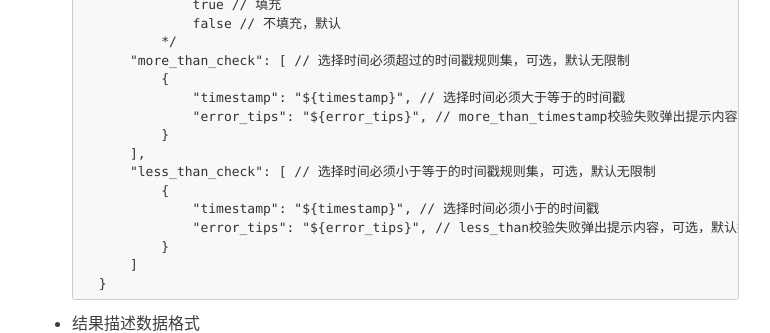
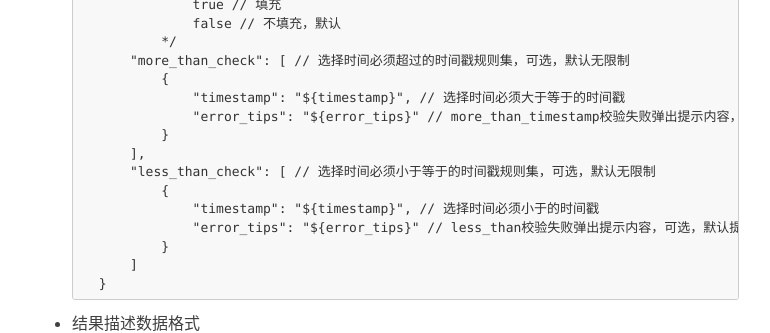
Before and after one commit to imfms/imfms.github.io, a Jekyll site: the page built from _posts/2017-05-22-form-guide.markdown, in a window 1280 px wide and 1400 px high, scrolled down 1869 px. Shown: the part 337-670 px from the top of the window, without its empty margins (233-1003 px from the left). Built offline with Jekyll 4.4.1, drawn with Linux system fonts in a browser that asks for light colours; nearby versions of some CDN libraries; our own code applies the rules of GitHub Pages for plain Markdown files; comment, search, counter and statistics services are not loaded; some of the changed text lies outside the part shown.

```diff
--- a/_posts/2017-05-22-form-guide.markdown
+++ b/_posts/2017-05-22-form-guide.markdown
@@ -85,13 +85,13 @@
 			"more_than_check": [ // 选择时间必须超过的时间戳规则集，可选，默认无限制
 				{
 					"timestamp": "${timestamp}", // 选择时间必须大于等于的时间戳
-					"error_tips": "${error_tips}", // more_than_timestamp校验失败弹出提示内容，可选，默认提示 时间选择不能超过'more_than_timestamp代表的日期'
+					"error_tips": "${error_tips}" // more_than_timestamp校验失败弹出提示内容，可选，默认提示 时间选择不能超过'more_than_timestamp代表的日期'
 				}
 			],
 			"less_than_check": [ // 选择时间必须小于等于的时间戳规则集，可选，默认无限制
 				{
 					"timestamp": "${timestamp}", // 选择时间必须小于的时间戳
-					"error_tips": "${error_tips}", // less_than校验失败弹出提示内容，可选，默认提示 时间选择不能小于'less_than_timestamp代表的日期'
+					"error_tips": "${error_tips}" // less_than校验失败弹出提示内容，可选，默认提示 时间选择不能小于'less_than_timestamp代表的日期'
 				}
 			]
 		}
@@ -140,7 +140,7 @@
 				"${default_select_id1}" // choice_id
 			],
 			"min_select_num": "${min_select_num}", // 最少选择数量，可选，默认不限制
-			"max_select_num": "${max_select_num}", // 最大选择数量，可选，默认为所有选项数量
+			"max_select_num": "${max_select_num}" // 最大选择数量，可选，默认为所有选项数量
 		}
 
 - 结果描述数据格式
```
